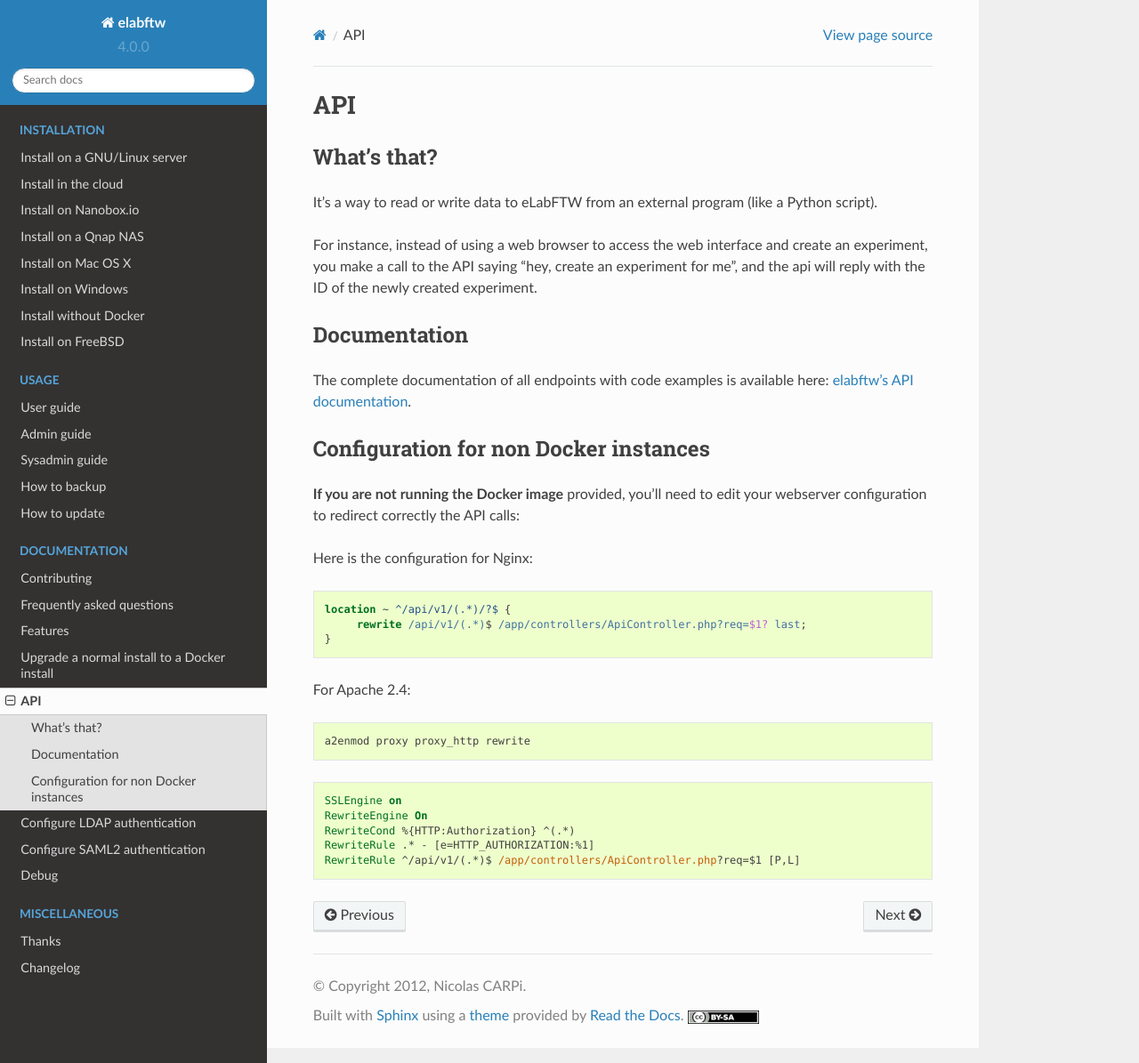
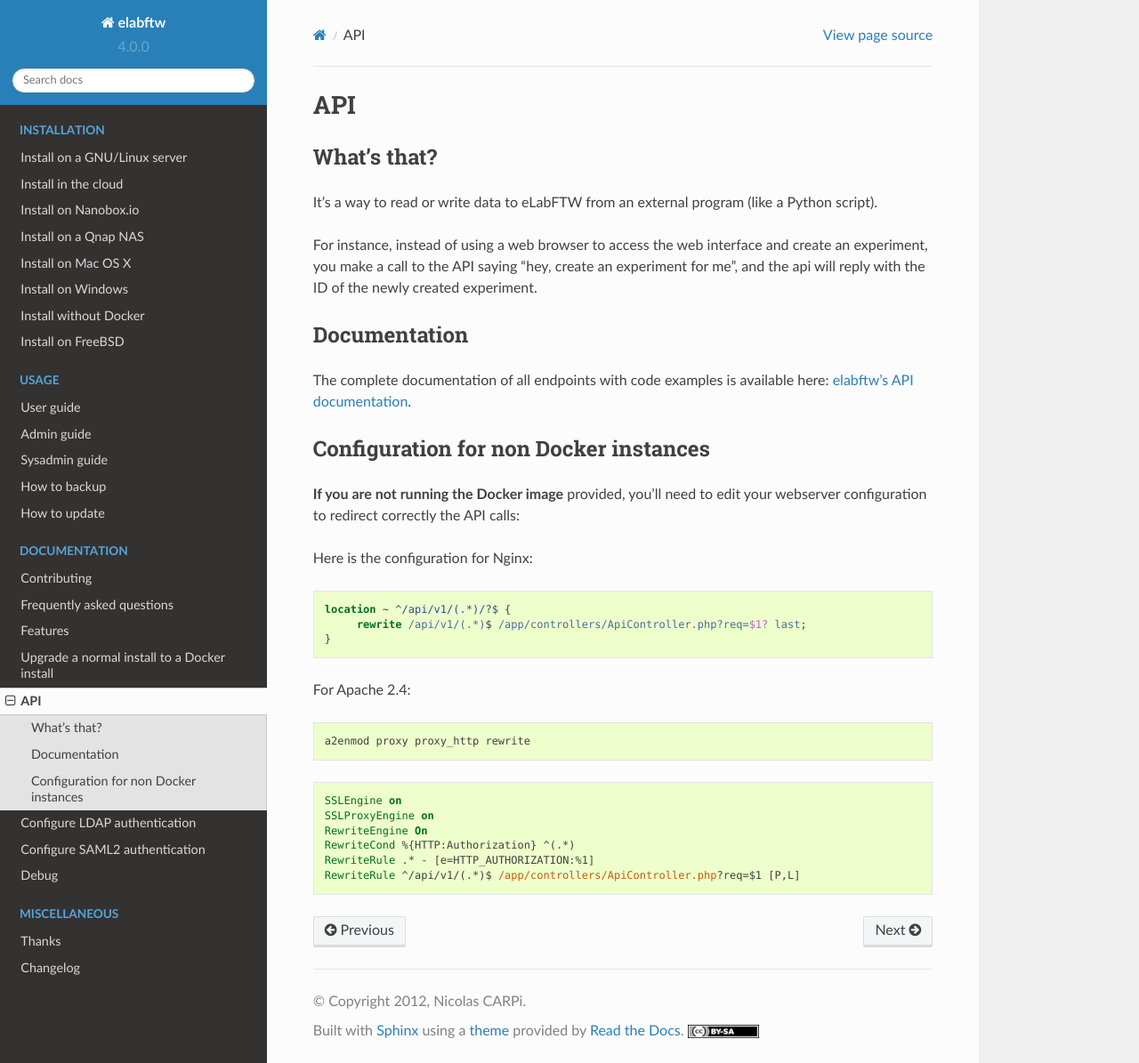
Before and after one commit to elabftw/elabdoc, a Sphinx documentation site: the page built from doc/api.rst, in a window 1280 px wide and 1195 px high. Shown: the whole window at 89% size. Built offline with Sphinx 7.4.7 and the Read the Docs theme 2.0.0, drawn with Linux system fonts in a browser that asks for light colours; pages that are not in the unit, such as notebooks, are missing from menus.

Commit message:
fix missing SSLProxyEngine config for apache on api page

```diff
--- a/doc/api.rst
+++ b/doc/api.rst
@@ -39,6 +39,7 @@
 .. code-block:: apache
 
     SSLEngine on
+    SSLProxyEngine on
     RewriteEngine On
     RewriteCond %{HTTP:Authorization} ^(.*)
     RewriteRule .* - [e=HTTP_AUTHORIZATION:%1]
--- a/doc/install.rst
+++ b/doc/install.rst
@@ -111,6 +111,7 @@
 
 .. code-block:: apache
 
+    SSLEngine on
     SSLProxyEngine on
     ProxyPreserveHost On
     ProxyPass /elabftw/ https://localhost:444/
```
